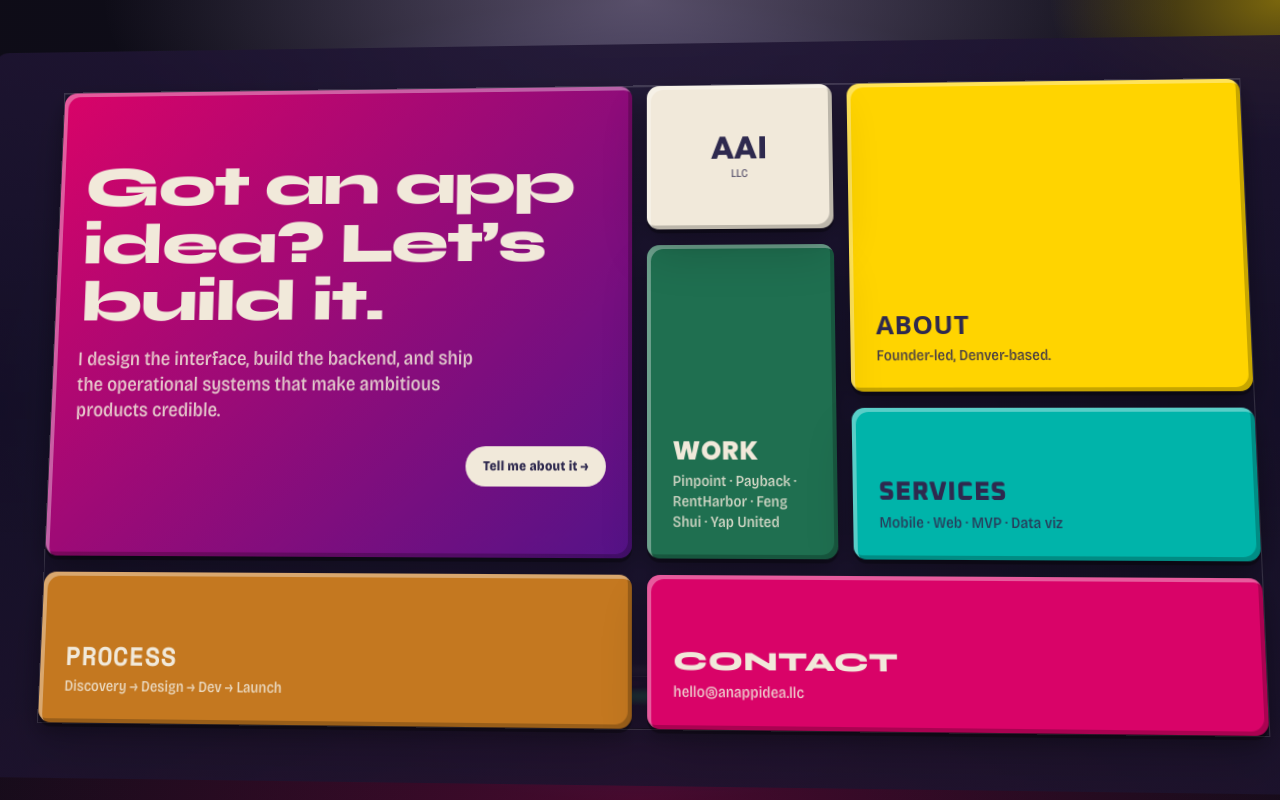
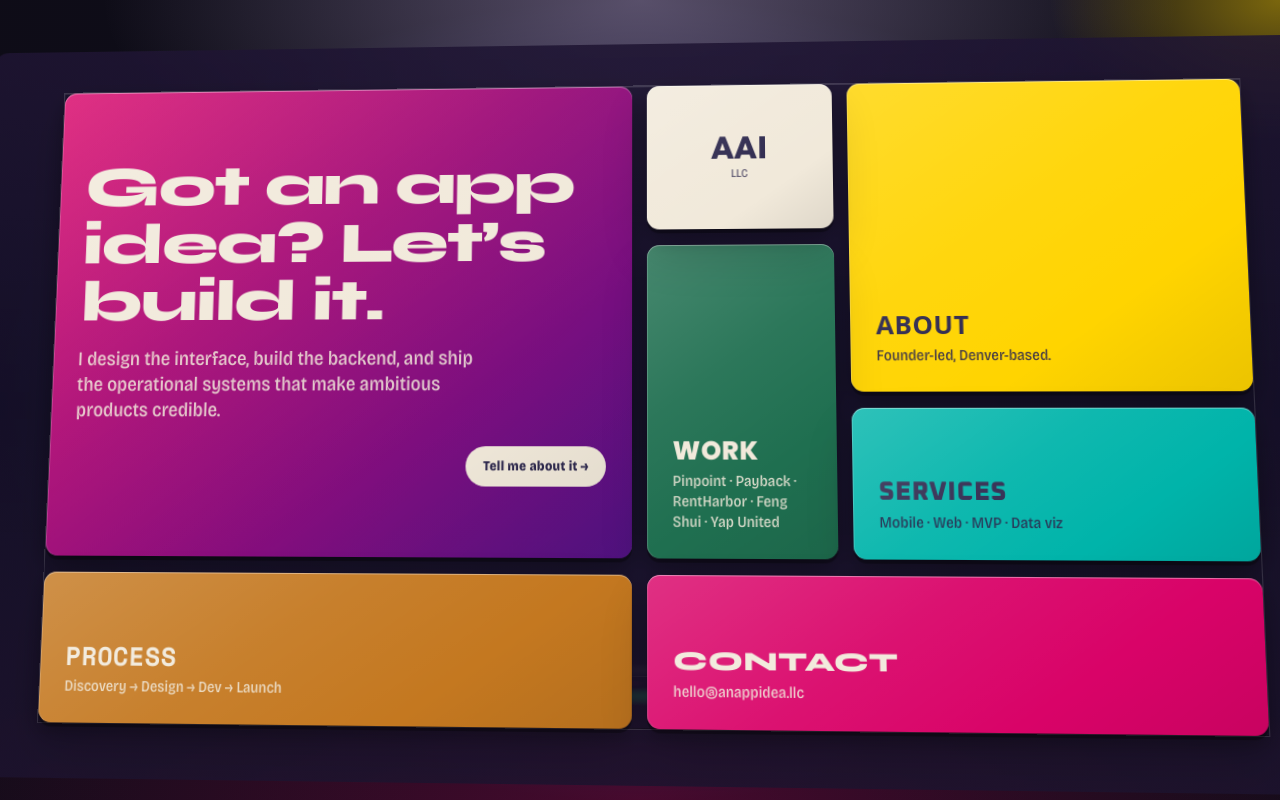
Before and after one commit to demaceo/anappideallc, a React (Vite) app: page / in a window 1280 px wide. Built offline with nearby package versions, Linux system fonts and the light colour scheme; a web font is replaced by a local one.

Commit message:
feat(depth): replace bevel with directional light on blocks and inner page headers

```diff
--- a/src/components/Page/Page.module.css
+++ b/src/components/Page/Page.module.css
@@ -17,9 +17,11 @@
   font-size: clamp(2rem, 5vw, 4rem);
   line-height: 1;
   box-shadow:
-    inset 4px 4px 0 var(--bevel-light),
-    inset -4px -4px 0 var(--bevel-dark),
-    var(--shadow-base);
+    inset 0 1px 0 rgba(255, 255, 255, 0.40),
+    inset 1px 0 0 rgba(255, 255, 255, 0.18),
+    0 4px 0 rgba(0, 0, 0, 0.32),
+    0 8px 20px rgba(0, 0, 0, 0.28),
+    0 24px 48px rgba(0, 0, 0, 0.16);
 }
 
 .lede {
--- a/src/components/TetrisGrid/Block.module.css
+++ b/src/components/TetrisGrid/Block.module.css
@@ -12,9 +12,11 @@
   background: var(--block-bg, transparent);
   color: var(--block-fg, currentColor);
   box-shadow:
-    inset 4px 4px 0 var(--bevel-light),
-    inset -4px -4px 0 var(--bevel-dark),
-    var(--shadow-base);
+    inset 0 1px 0 rgba(255, 255, 255, 0.40),
+    inset 1px 0 0 rgba(255, 255, 255, 0.18),
+    0 4px 0 rgba(0, 0, 0, 0.32),
+    0 8px 20px rgba(0, 0, 0, 0.28),
+    0 24px 48px rgba(0, 0, 0, 0.16);
   transition:
     background 200ms,
     color 200ms,
@@ -116,14 +118,15 @@
   inset: 0;
   border-radius: inherit;
   background: linear-gradient(
-    135deg,
+    145deg,
     rgba(255, 255, 255, 0.18) 0%,
-    rgba(255, 255, 255, 0.05) 45%,
-    transparent 70%
+    rgba(255, 255, 255, 0.06) 40%,
+    transparent 70%,
+    rgba(0, 0, 0, 0.08) 100%
   );
-  opacity: 0;
-  transition: opacity 300ms ease-out;
+  opacity: 1;
   pointer-events: none;
+  transition: none;
 }
 
 /* Neon theme uses glow rings, not surface highlights */
@@ -141,8 +144,8 @@
                rotateX(var(--hover-rx, 0deg))
                rotateY(var(--hover-ry, 0deg));
     box-shadow:
-      inset 4px 4px 0 var(--bevel-light),
-      inset -4px -4px 0 var(--bevel-dark),
+      inset 0 1px 0 rgba(255, 255, 255, 0.45),
+      inset 1px 0 0 rgba(255, 255, 255, 0.22),
       var(--shadow-hover),
       0 40px 80px rgba(0, 0, 0, 0.22);
     /* Fast tracking during hover; the base 240ms cubic easing applies on exit */
@@ -168,8 +171,8 @@
   outline-offset: 4px;
   transform: translateZ(calc(var(--block-z, 20px) + 30px)) rotateX(-4deg) rotateY(4deg);
   box-shadow:
-    inset 4px 4px 0 var(--bevel-light),
-    inset -4px -4px 0 var(--bevel-dark),
+    inset 0 1px 0 rgba(255, 255, 255, 0.45),
+    inset 1px 0 0 rgba(255, 255, 255, 0.22),
     var(--shadow-hover);
 }
 
```
